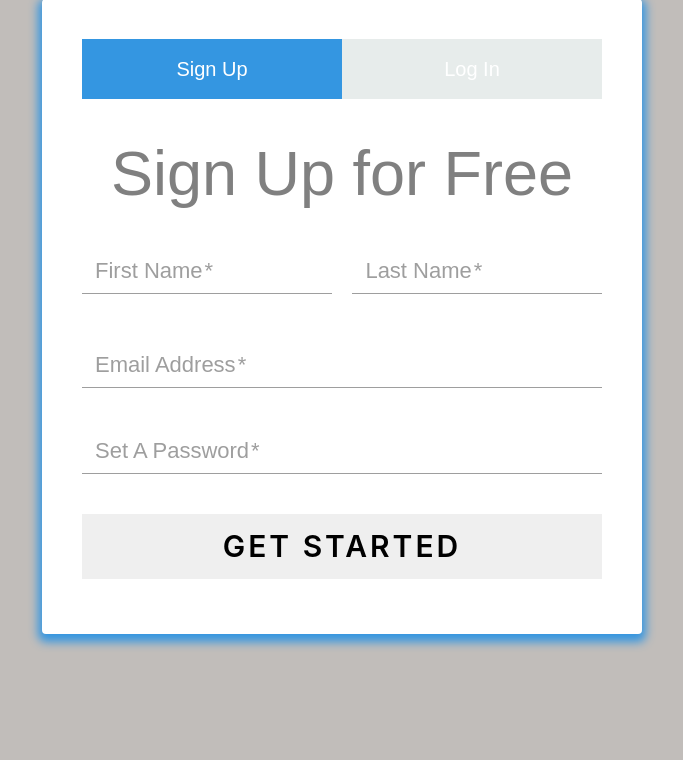
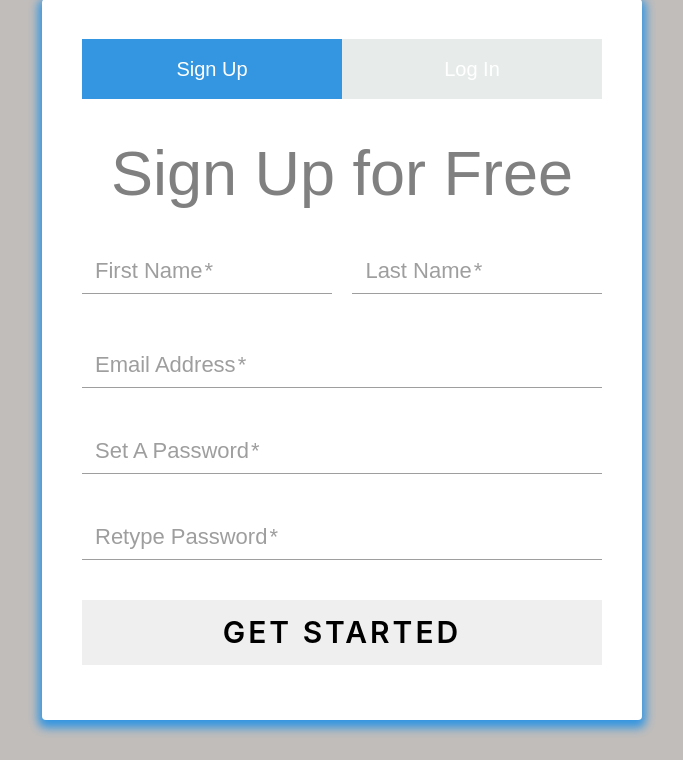
Before and after one commit to cs188-software-design-security-w20/project-paul-eggtart, a Flask app: page / in a window 1280 px wide. Shown: the part 105-865 px from the top of the page, without its empty margins (298-981 px from the left). Before the commit the page ends 753 px from the top, so only its background shows below. Run offline with Flask 2, Linux system fonts and the light colour scheme; some libraries are stand-ins or nearby versions.

Commit message:
password reset

```diff
--- a/profile/profile.py
+++ b/profile/profile.py
@@ -109,11 +109,13 @@ class User(UserMixin):
                     flash("Password must have at least one letter, one number and one special character")
                     return "Fail"
         if reset_password:
-            if attributes["password"] == current_user.password:
+            if self.decrypt(current_user.password, attributes["password"]):
                 flash("Password cannot match old password")
                 return "Fail"
             del attributes["retype_password"]
+
             attributes["password"] = self.encrypt(attributes["password"])
+            self.update_password_reset(id)
         db.child('users').child(id).update(attributes)
         return "Success"
 
--- a/router_logic/signup_db.py
+++ b/router_logic/signup_db.py
@@ -8,7 +8,7 @@ from flask import (
     render_template
 )
 from flask_wtf import FlaskForm
-from wtforms.validators import DataRequired, Regexp, Length
+from wtforms.validators import DataRequired, Regexp, Length, EqualTo
 from wtforms import TextAreaField, StringField, PasswordField, validators
 from load import database
 from profile.profile import User
@@ -26,7 +26,8 @@ class SignUpForm(FlaskForm):
     first_name = StringField('first_name', [validators.Length(min=1, max=50)])
     last_name = StringField('last_name', [validators.Length(min=1, max=50)])
     email_addr = StringField('email_addr', [validators.Length(min=1, max=50)])
-    password = StringField('password', [DataRequired(), Length(min=1, max=50), Regexp("^(?=.*[A-Za-z])(?=.*\d)(?=.*[$@$!%*#?&])[A-Za-z\d$@$!%*#?&]{8,}$",0,'Password must have at least one letter, one number and one special character')])
+    password = StringField('password', [DataRequired(), EqualTo('retype_password', "Passwords must match"), Length(min=1, max=50), Regexp("^(?=.*[A-Za-z])(?=.*\d)(?=.*[$@$!%*#?&])[A-Za-z\d$@$!%*#?&]{8,}$",0,'Password must have at least one letter, one number and one special character')])
+    retype_password = StringField('retype_password', [DataRequired()])
 
     def create_unauthenticated_user(self, db, signup_form):
         print(signup_form.first_name.data)
--- a/templates/index.html
+++ b/templates/index.html
@@ -63,6 +63,13 @@
               <input type="password"required autocomplete="off" name="password"/>
             </div>
 
+            <div class="field-wrap">
+              <label>
+                Retype Password<span class="req">*</span>
+              </label>
+              <input type="password"required autocomplete="off" name="retype_password"/>
+            </div>
+
             <button type="submit" class="button button-block" name="action"/>Get Started</button>
 
           </form>
```
